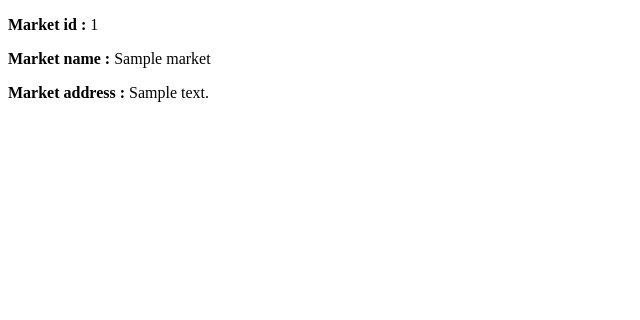
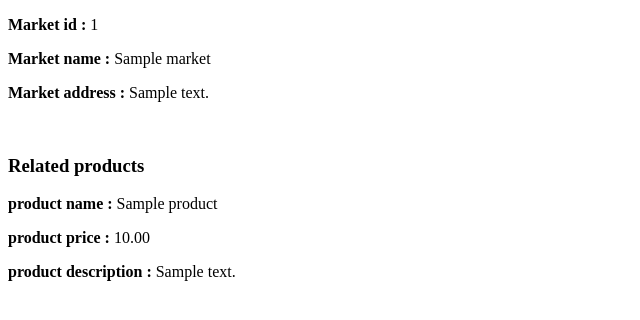
Before and after one commit to RavshanjonA/alltoys, a Django app: page /markets/show/1 in a window 1280 px wide. Shown: the top 320 px of the page, without its empty margins (0-640 px from the left). Run offline with Django 3.2, Linux system fonts and the light colour scheme; tables that the repository leaves empty hold one stand-in row (values such as "Sample post").

Commit message:
add additional product view for maket app

```diff
--- a/markets/templates/markets/a_market.html
+++ b/markets/templates/markets/a_market.html
@@ -8,6 +8,13 @@
     <p> <b> Market id :</b> {{market.id}}</p>
         <p> <b> Market name :</b> {{market.name}}</p>
         <p><b> Market address :</b> {{market.address}}</p>
-
+    <br>
+        <h3>Related products</h3>
+        {% for product in market.products.all %}
+            <p><b>product name : </b>{{product.name}}</p>
+            <p><b>product price : </b>{{product.price}}</p>
+            <p><b>product description : </b>{{product.descirption}}</p>
+    <br>
+        {% endfor %}
 </body>
 </html>
```
